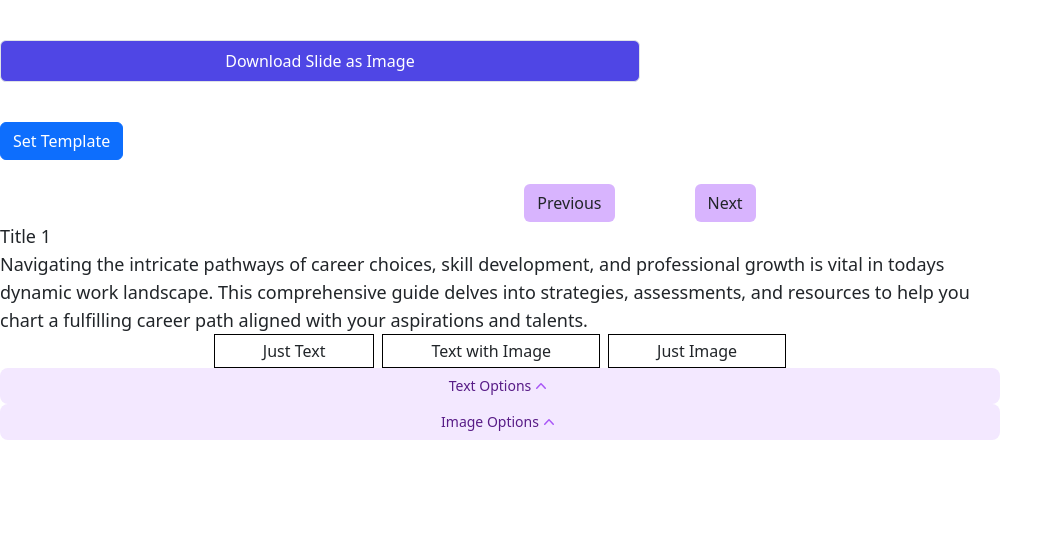
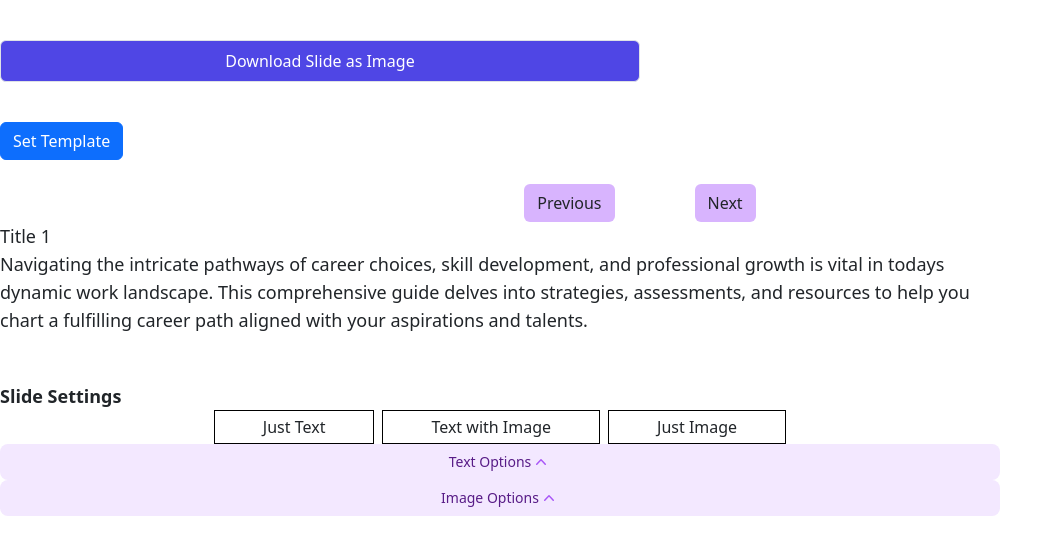
Before and after one commit to pranay-24/carousel-test-1, a React (Create React App) app: page /carouselpage in a window 1280 px wide. Shown: the top 554 px of the page, without its empty margins (0-1063 px from the left). Built offline with nearby package versions, Linux system fonts and the light colour scheme.

Commit message:
just text option modified

```diff
--- a/src/components/CarouselPage.jsx
+++ b/src/components/CarouselPage.jsx
@@ -264,7 +264,8 @@ const CarouselPage = () => {
         </div>
       </section>
 
-      <section>
+      <section className="mt-5">
+        <p className="font-bold text-lg">Slide Settings</p>
         <div className="w-[1000px] flex flex-shrink-0 justify-center items-center space-x-2">
           <span
             className={classNames(
```
